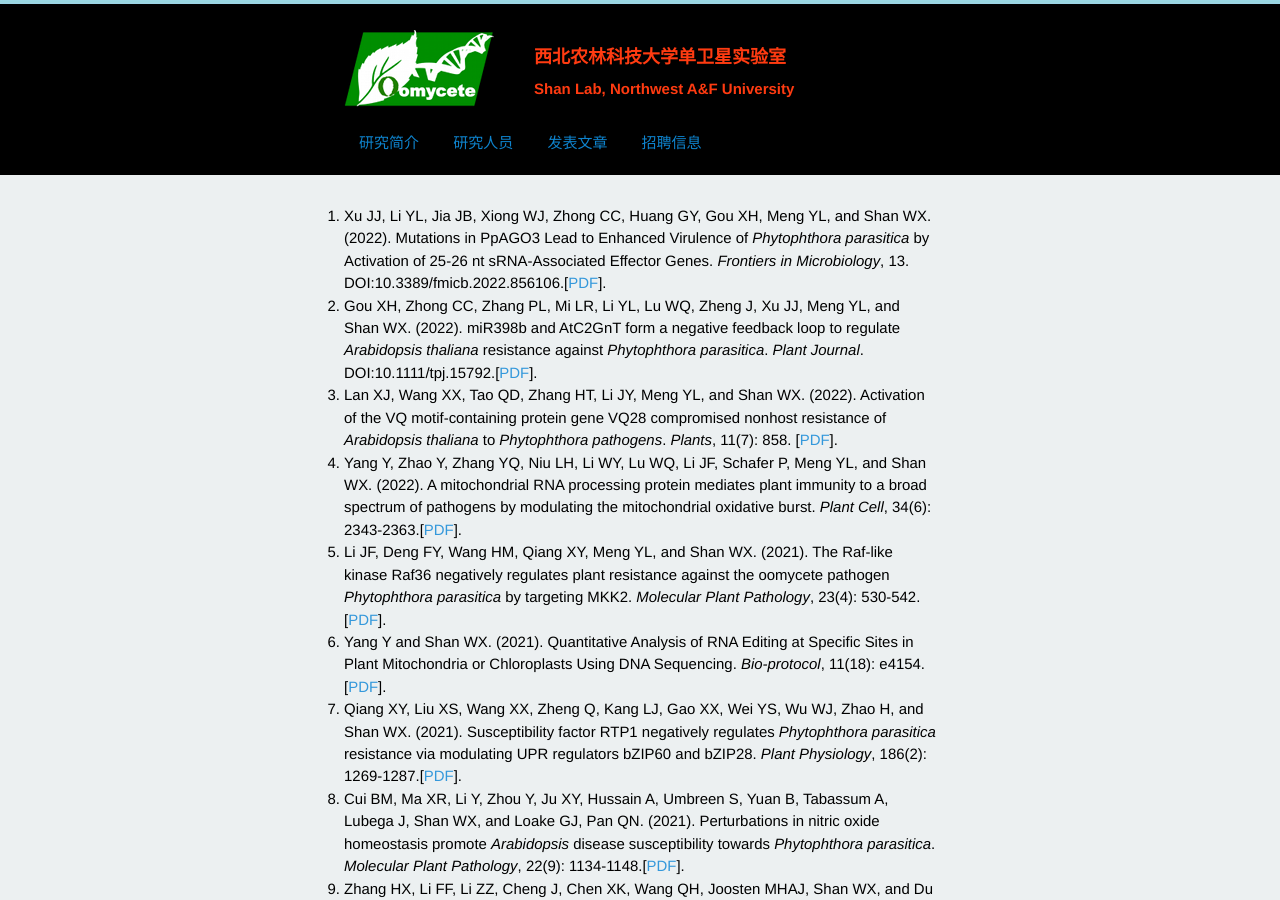
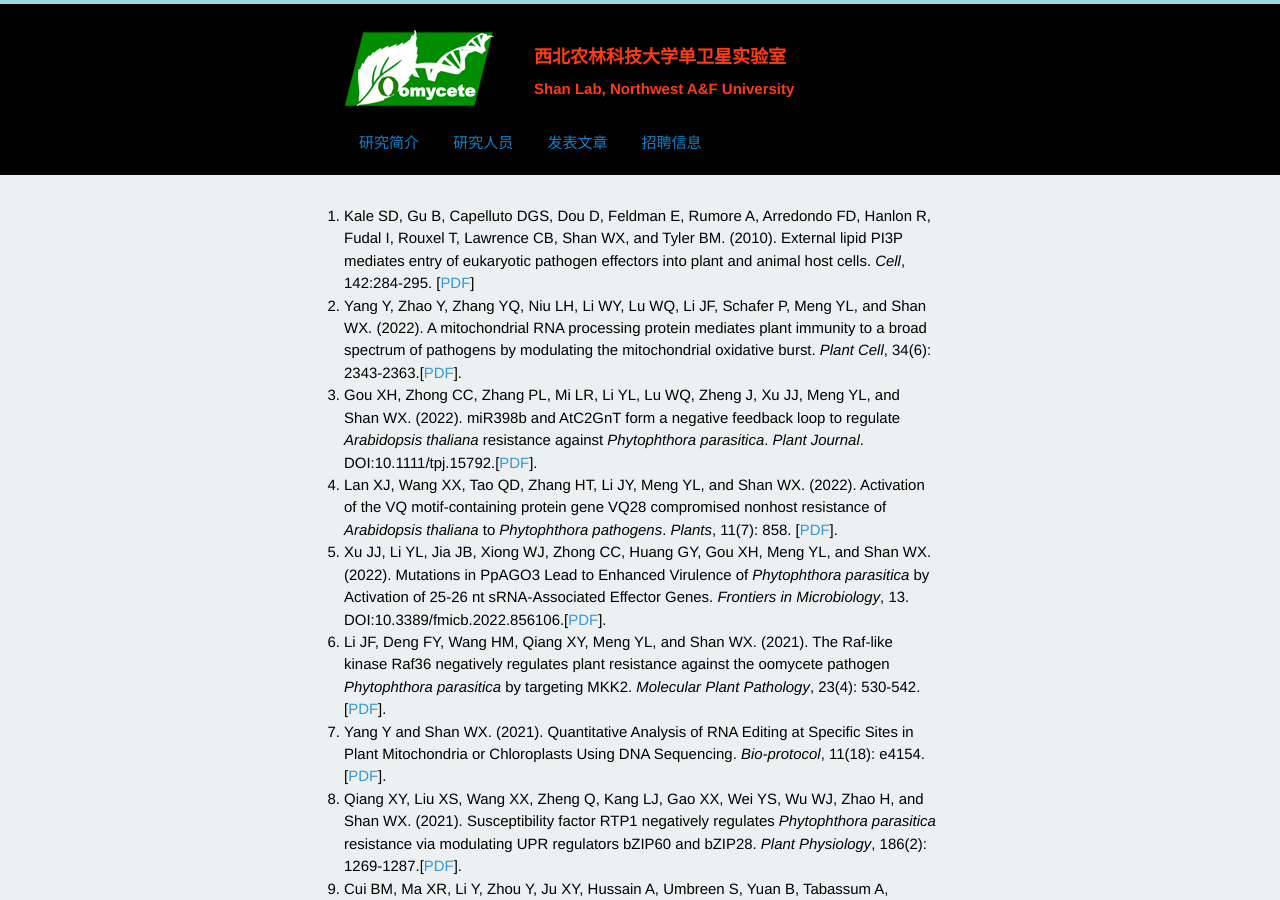
Before and after one commit to shanclub2/shanlab, a Jekyll site: the page built from publication.html, in a window 1280 px wide and 900 px high. Built offline with Jekyll 4.4.1, drawn with Linux system fonts in a browser that asks for light colours; Markdown is read by kramdown in place of the engine named in the settings; a script that is not in the unit is left out; some of the changed text lies outside the part shown.

Commit message:
Update publication.html

```diff
--- a/publication.html
+++ b/publication.html
@@ -7,19 +7,20 @@ title: 单卫星实验室
 
 <ol>
 <li>
-Xu JJ, Li YL, Jia JB, Xiong WJ, Zhong CC, Huang GY, Gou XH, Meng YL, and Shan WX. (2022). Mutations in PpAGO3 Lead to Enhanced Virulence of <i>Phytophthora parasitica</i> by Activation of 25-26 nt sRNA-Associated Effector Genes. <i>Frontiers in Microbiology</i>, 13. DOI:10.3389/fmicb.2022.856106.[<a href="/pdf/jjxu2022.pdf">PDF</a>].
+Kale SD, Gu B, Capelluto DGS, Dou D, Feldman E, Rumore A, Arredondo FD, Hanlon R, Fudal I, Rouxel T, Lawrence CB, Shan WX, and Tyler BM. (2010). External lipid PI3P mediates entry of eukaryotic pathogen effectors into plant and animal host cells. <i>Cell</i>, 142:284-295. [<a href="/pdf/sdkale2010.pdf">PDF</a>]
+</li>
+<li>
+Yang Y, Zhao Y, Zhang YQ, Niu LH, Li WY, Lu WQ, Li JF, Schafer P, Meng YL, and Shan WX. (2022). A mitochondrial RNA processing protein mediates plant immunity to a broad spectrum of pathogens by modulating the mitochondrial oxidative burst. <i>Plant Cell</i>, 34(6): 2343-2363.[<a href="/pdf/yyang2022.pdf">PDF</a>].
 </li>
 <li>
 Gou XH, Zhong CC, Zhang PL, Mi LR, Li YL, Lu WQ, Zheng J, Xu JJ, Meng YL, and Shan WX. (2022). miR398b and AtC2GnT form a negative feedback loop to regulate <i>Arabidopsis thaliana</i> resistance against <i>Phytophthora parasitica</i>. <i>Plant Journal</i>. DOI:10.1111/tpj.15792.[<a href="/pdf/xhgou2022.pdf">PDF</a>].
 </li>
-
 <li>
 Lan XJ, Wang XX, Tao QD, Zhang HT, Li JY, Meng YL, and Shan WX. (2022). Activation of the VQ motif-containing protein gene VQ28 compromised nonhost resistance of <i>Arabidopsis thaliana</i> to <i>Phytophthora pathogens</i>. <i>Plants</i>, 11(7): 858. [<a href="/pdf/xjlan2022.pdf">PDF</a>].
 </li>
 <li>
-Yang Y, Zhao Y, Zhang YQ, Niu LH, Li WY, Lu WQ, Li JF, Schafer P, Meng YL, and Shan WX. (2022). A mitochondrial RNA processing protein mediates plant immunity to a broad spectrum of pathogens by modulating the mitochondrial oxidative burst. <i>Plant Cell</i>, 34(6): 2343-2363.[<a href="/pdf/yyang2022.pdf">PDF</a>].
+Xu JJ, Li YL, Jia JB, Xiong WJ, Zhong CC, Huang GY, Gou XH, Meng YL, and Shan WX. (2022). Mutations in PpAGO3 Lead to Enhanced Virulence of <i>Phytophthora parasitica</i> by Activation of 25-26 nt sRNA-Associated Effector Genes. <i>Frontiers in Microbiology</i>, 13. DOI:10.3389/fmicb.2022.856106.[<a href="/pdf/jjxu2022.pdf">PDF</a>].
 </li>
-
 <li>
 Li JF, Deng FY, Wang HM, Qiang XY, Meng YL, and Shan WX. (2021). The Raf-like kinase Raf36 negatively regulates plant resistance against the oomycete pathogen <i>Phytophthora parasitica</i> by targeting MKK2. <i>Molecular Plant Pathology</i>, 23(4): 530-542.[<a href="/pdf/jfli2021.pdf">PDF</a>].
 </li>
@@ -193,10 +194,6 @@ Narayan RD, Blackman LM, Shan WX, and Hardham AR. (2010). <i>Phytophthora nicoti
 </li>
 
 <li>
-Kale SD, Gu B, Capelluto DGS, Dou D, Feldman E, Rumore A, Arredondo FD, Hanlon R, Fudal I, Rouxel T, Lawrence CB, Shan WX, and Tyler BM. (2010). External lipid PI3P mediates entry of eukaryotic pathogen effectors into plant and animal host cells. <i>Cell</i>, 142:284-295. [<a href="/pdf/sdkale2010.pdf">PDF</a>]
-</li>
-
-<li>
 Gan PHP, Shan WX, Blackman LM, and Hardham AR. (2009). Characterization of cyclophilin-encoding genes in <i>Phytophthora</i>. <i>Molecular Genetics and Genomics</i>, 281: 565-578. [<a href="/pdf/phpgan2009.pdf">PDF</a>]
 </li>
 
```
